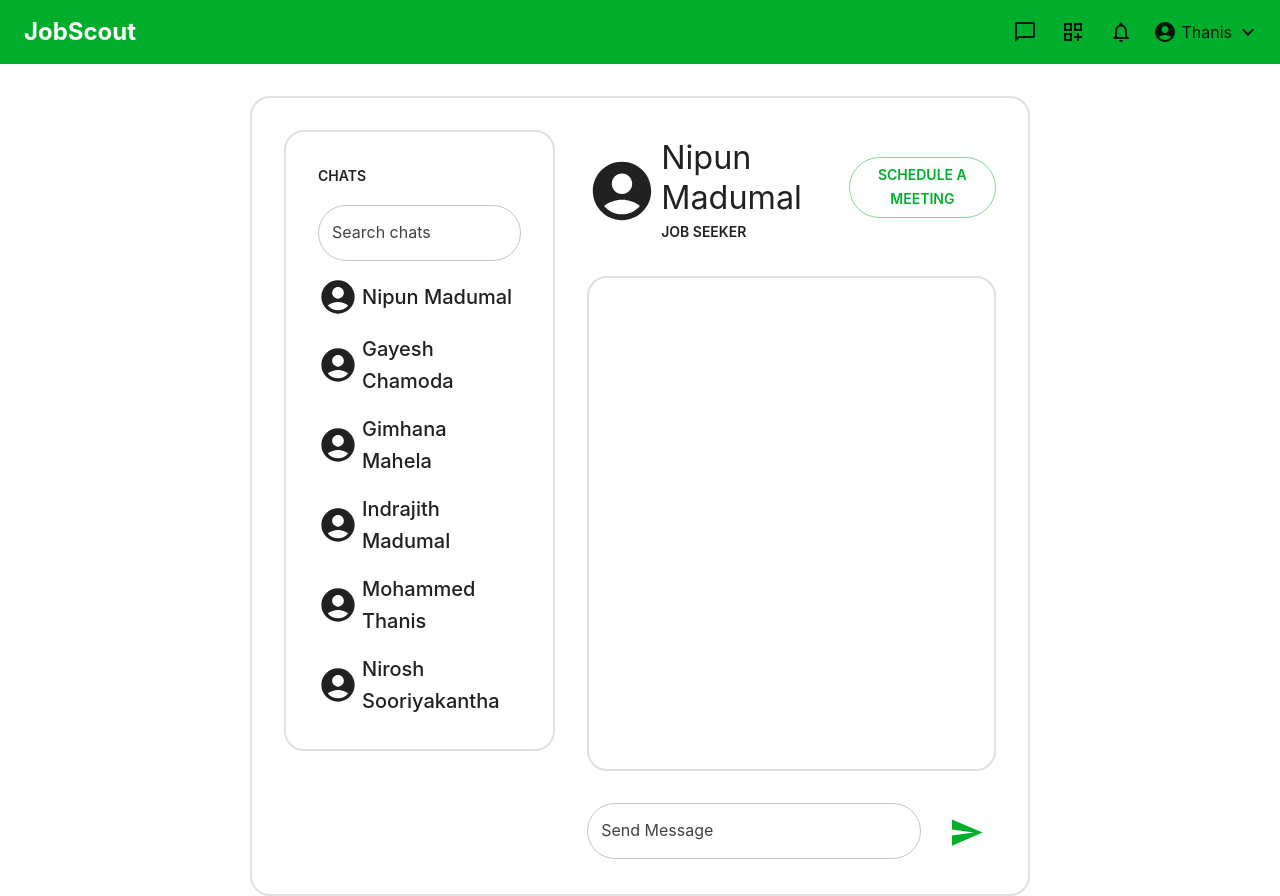
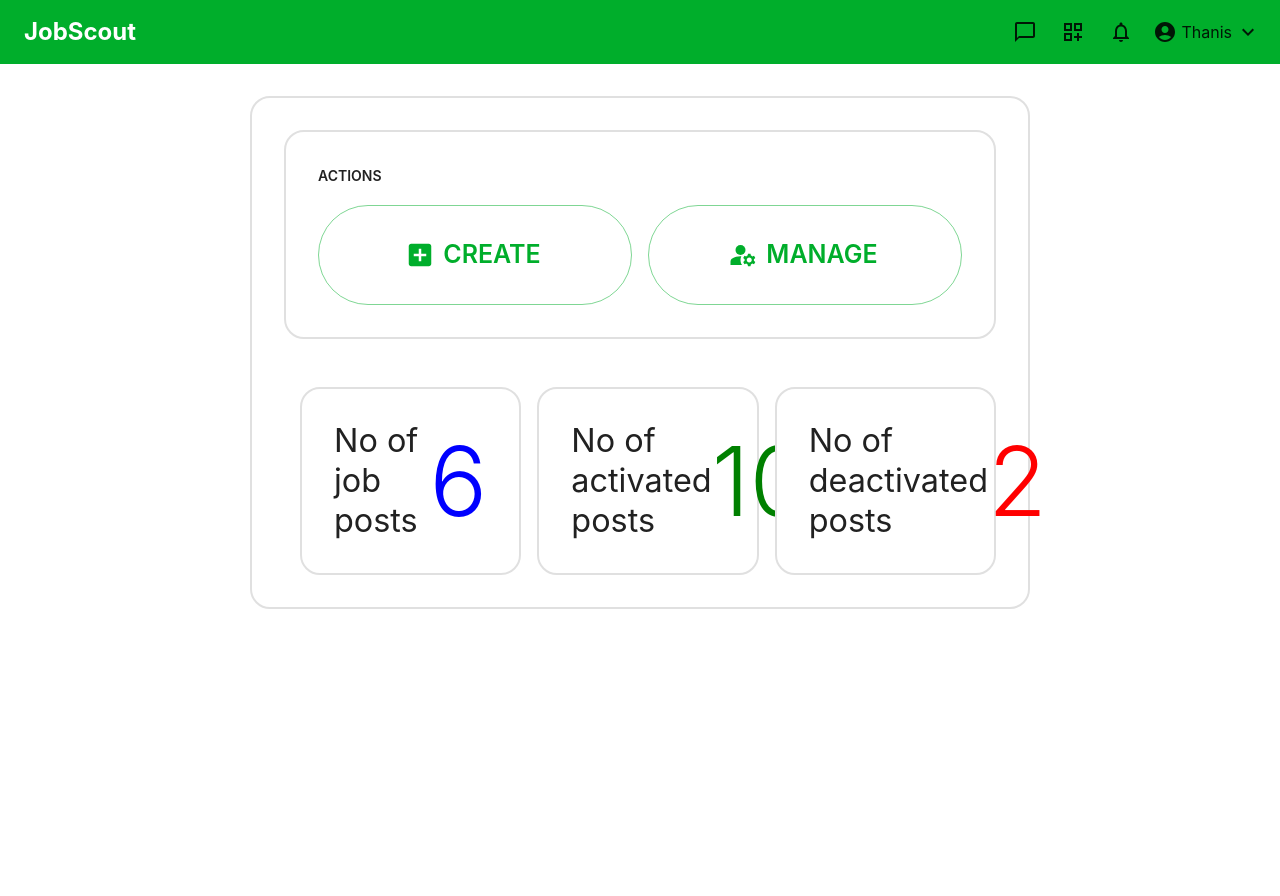
Before and after one commit to zetcco/jobscout-frontend, a React (Create React App) app: page /home in a window 1280 px wide. After the commit the page ends 800 px from the top, so only its background shows below. Built offline with nearby package versions, Linux system fonts and the light colour scheme.

Commit message:
JobSeekerHome component created

```diff
--- a/src/routes/Home.jsx
+++ b/src/routes/Home.jsx
@@ -1,12 +1,12 @@
 import { Qualification } from "./profile/job_seeker/Qualifications"
 import { JobSeekerPosts} from "./profile/job_seeker/JobSeekerPosts"
-import { Messaging } from "../components/profile/Message/Messaging"
+import { JobCreatorHome } from "./profile/job_creator/JobCreatorHome/JobCreatorHome"
 
 export const Home = () => {
 
     return (
         <>
-            <Messaging/>
+            <JobCreatorHome/>
         </>
     )
 }
--- /dev/null
+++ b/src/routes/profile/job_creator/JobCreatorHome/JobCreatorHome.jsx
@@ -0,0 +1,57 @@
+import React from 'react'
+import { BasicCard } from '../../../../components/cards/BasicCard'
+import { Stack } from '@mui/system'
+import SmallPanel from '../../../../components/SmallPanel'
+import { Button , Grid } from '@mui/material'
+import { JobCreatorHomeCards } from './JobCreatorHomeCards'
+import AddBoxIcon from '@mui/icons-material/AddBox';
+import ManageAccountsIcon from '@mui/icons-material/ManageAccounts';
+
+export const JobCreatorHome = () => {
+  return (
+        <BasicCard>
+            <Stack direction = {'column'} spacing = {4}>
+                <Stack>
+                    <SmallPanel
+                        mainTitle = {'Actions'}
+                    >
+                            <Stack direction={'row'} spacing = {2}>
+                                <Button variant = 'outlined' sx = {{height:'100px' , fontSize:'25px'}} startIcon = {<AddBoxIcon sx = {{width:'30px', height: '30px'}}/>} fullWidth >Create</Button>
+                                <Button variant = 'outlined' sx = {{height:'100px' , fontSize:'25px'}} startIcon = {<ManageAccountsIcon sx = {{width:'30px', height: '30px'}}/>} fullWidth >Manage</Button>
+                            </Stack>
+                    </SmallPanel>
+                </Stack>
+                <Stack direction = {'row'} spacing = {2}>
+                    <Grid container spacing={2}>
+                    <Grid item xs = {4}>
+                        <Stack flexGrow={1}>
+                            <JobCreatorHomeCards
+                                title = {'No of job posts'}
+                                count = {6}
+                                color = {'blue'}
+                            />
+                        </Stack>
+                    </Grid>
+                    <Grid item xs = {4}>
+                        <Stack flexGrow={1}>
+                            <JobCreatorHomeCards
+                                title = {'No of activated posts'}
+                                count = {10}
+                                color = {'green'}
+                            />
+                        </Stack>
+                    </Grid>
+                    <Grid item xs = {4}>
+                        <Stack flexGrow={1}>
+                            <JobCreatorHomeCards
+                                title = {'No of deactivated posts'}
+                                count = {2}
+                                color = {'red'}
+                            />
+                        </Stack>
+                    </Grid></Grid>
+                </Stack>
+            </Stack>
+        </BasicCard>
+  )
+}
```
